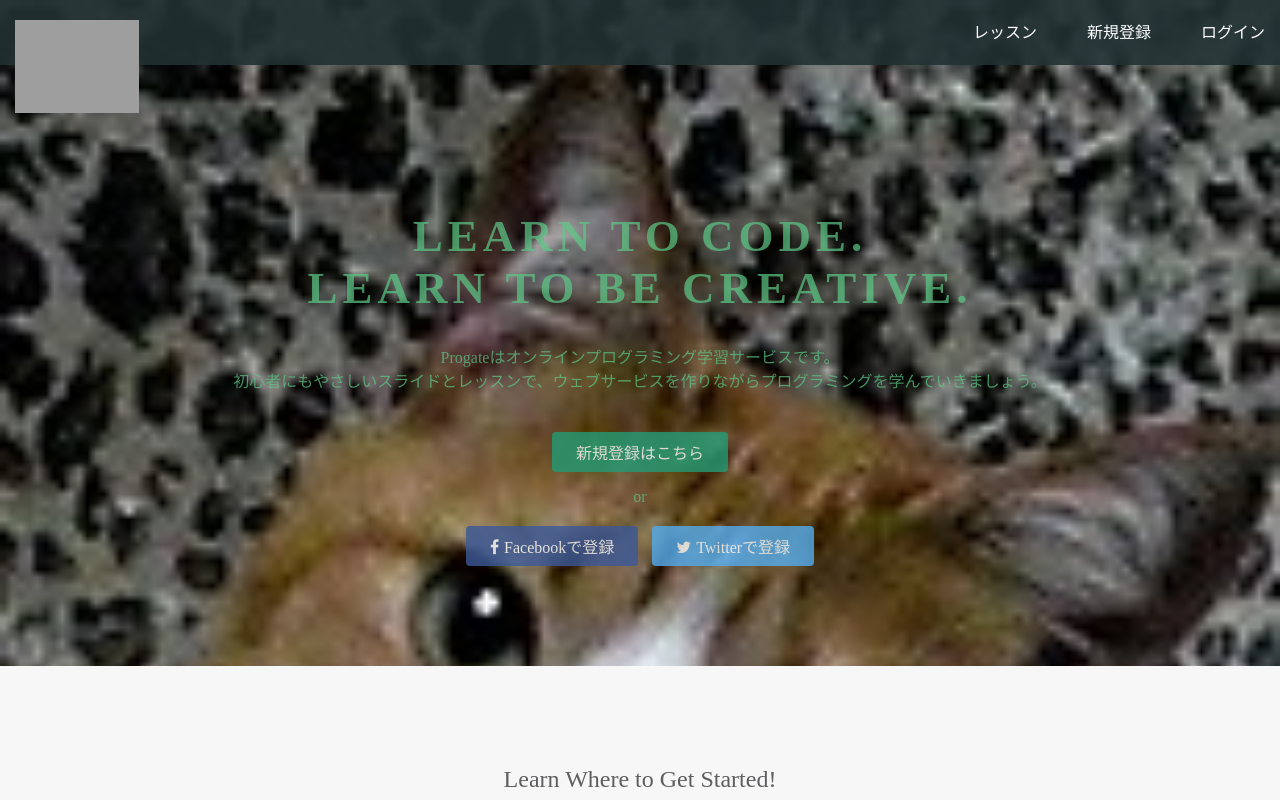
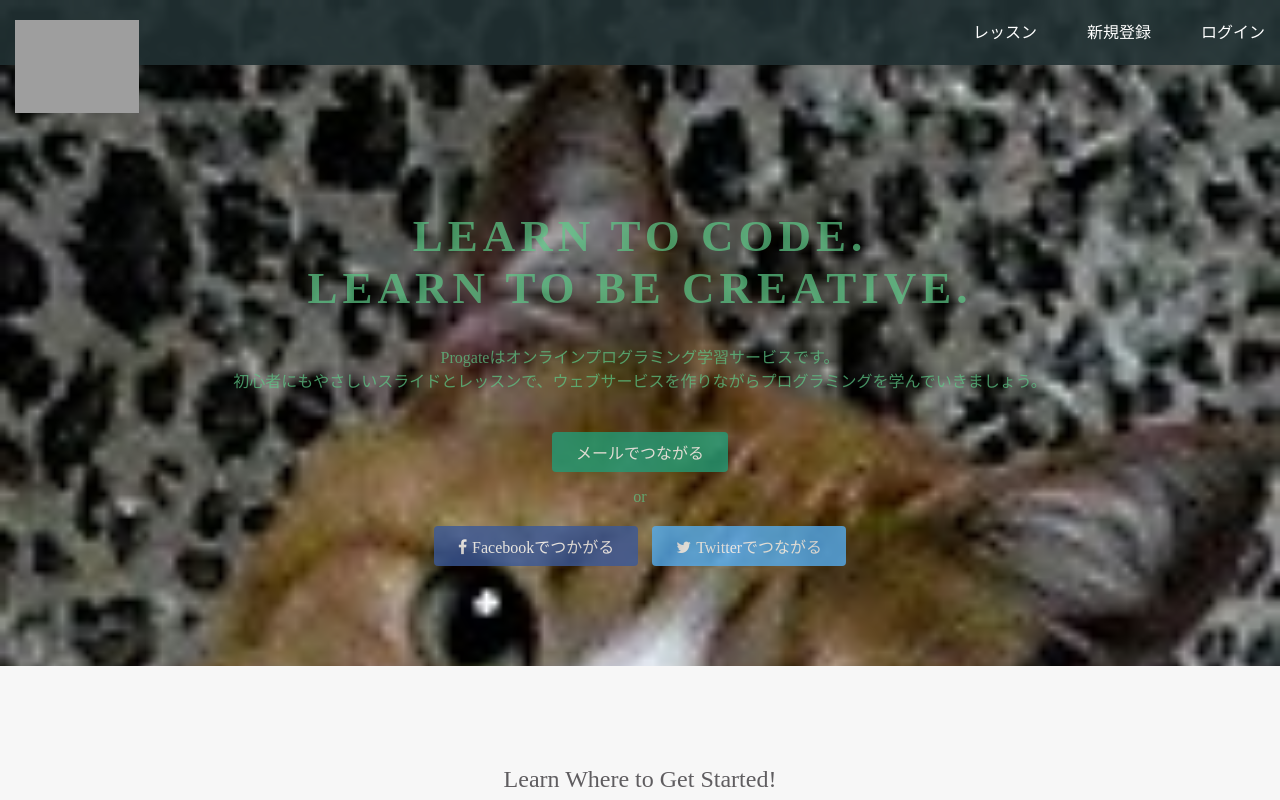
Before and after one commit to bluetortoise/bluetortoise, a plain HTML site: page index.html in a window 1280 px wide. Shown: the top 800 px of the page. Drawn offline with Linux system fonts and the light colour scheme; grey boxes are pictures that could not be loaded.

Commit message:
Update index.html

```diff
--- a/index.html
+++ b/index.html
@@ -26,12 +26,12 @@
       <h1>LEARN TO CODE.<br>LEARN TO BE CREATIVE.</h1>
       <p>Progateはオンラインプログラミング学習サービスです。<br>初心者にもやさしいスライドとレッスンで、ウェブサービスを作りながらプログラミングを学んでいきましょう。</p>
       <div class="btn-wrapper">
-        <a href="#" class="btn signup">新規登録はこちら</a>
+        <a href="bluetortoise74@gmail.com" class="btn signup">メールでつながる</a>
         <p>or</p>
         <a href="https://www.facebook.com/profile.php?id=100006703326359" class="btn facebook">
-          <span class="fa fa-facebook"></span>Facebookで登録</a>
+          <span class="fa fa-facebook"></span>Facebookでつかがる</a>
         <a href="https://twitter.com/blue_tortoise74" class="btn twitter">
-          <span class="fa fa-twitter"></span>Twitterで登録</a>
+          <span class="fa fa-twitter"></span>Twitterでつながる</a>
       </div>
     </div>
   </div>
```
